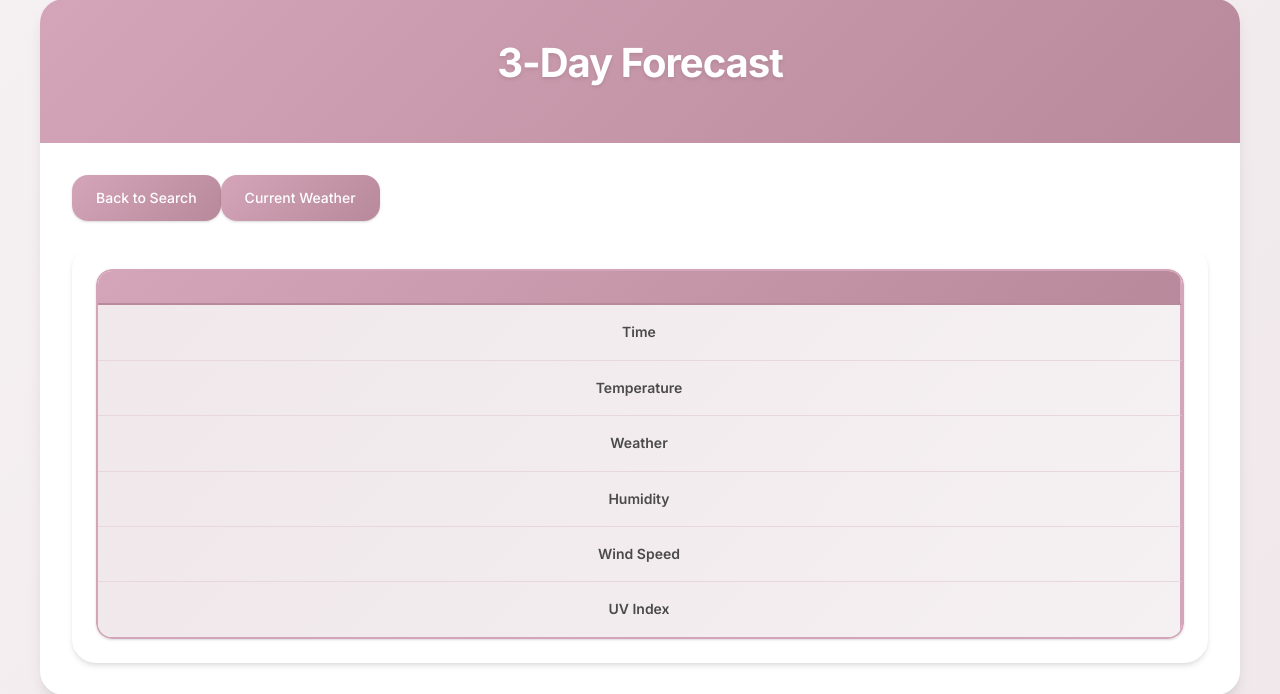
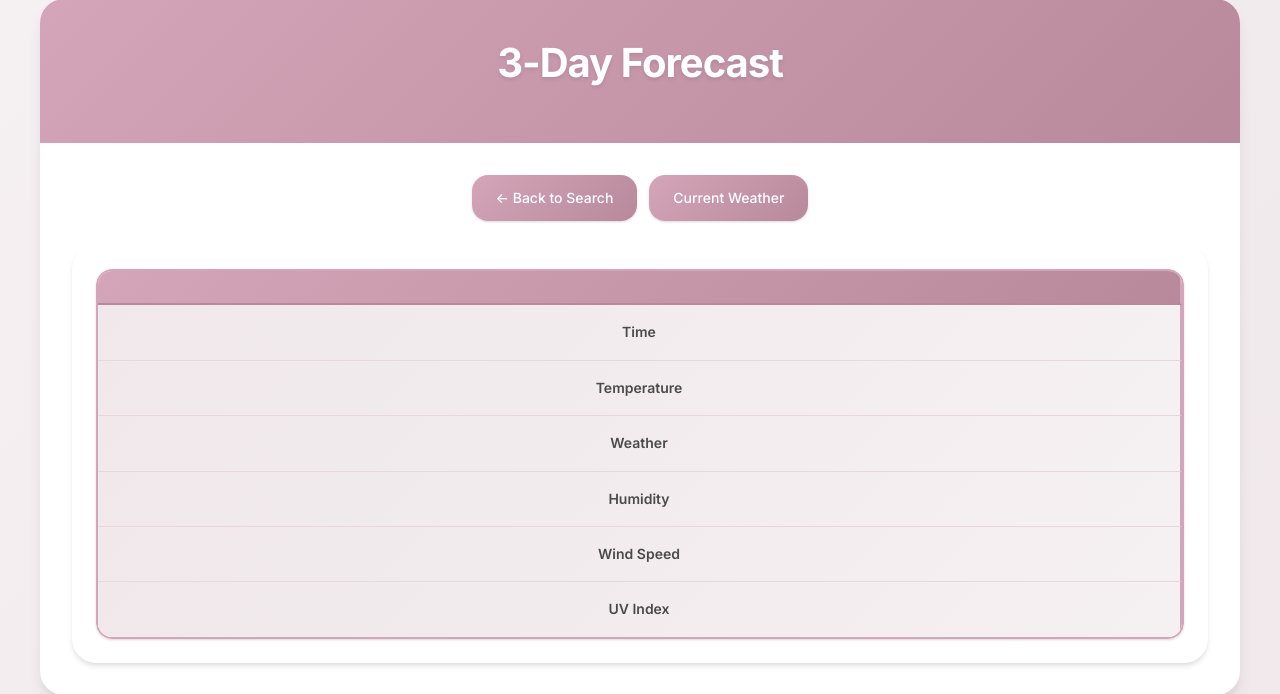
Before and after one commit to yumeangelica/django-weather-app, a Django app: template templates/forecast.html in a window 1280 px wide. Shown: the part 17-711 px from the top of the page. Run offline with Django 5.2, Linux system fonts and the light colour scheme; the template is opened without the code that fills it, so the values that code supplies are empty; some libraries are stand-ins or nearby versions.

Commit message:
Center navigation alignment and include footer in forecast template

```diff
--- a/templates/forecast.html
+++ b/templates/forecast.html
@@ -21,8 +21,8 @@
     </header>
 
     <main class="main-content">
-      <div class="nav-container">
-        <a href="/" class="button">Back to Search</a>
+      <div class="nav-container nav-center">
+        <a href="/" class="button">← Back to Search</a>
         <a href="/?city={{ city }}&option=weather" class="button">Current Weather</a>
       </div>
 
@@ -121,6 +121,7 @@
       </div>
     </main>
   </div>
+  {% include "partials/footer.html" %}
 </body>
 
 </html>
```
